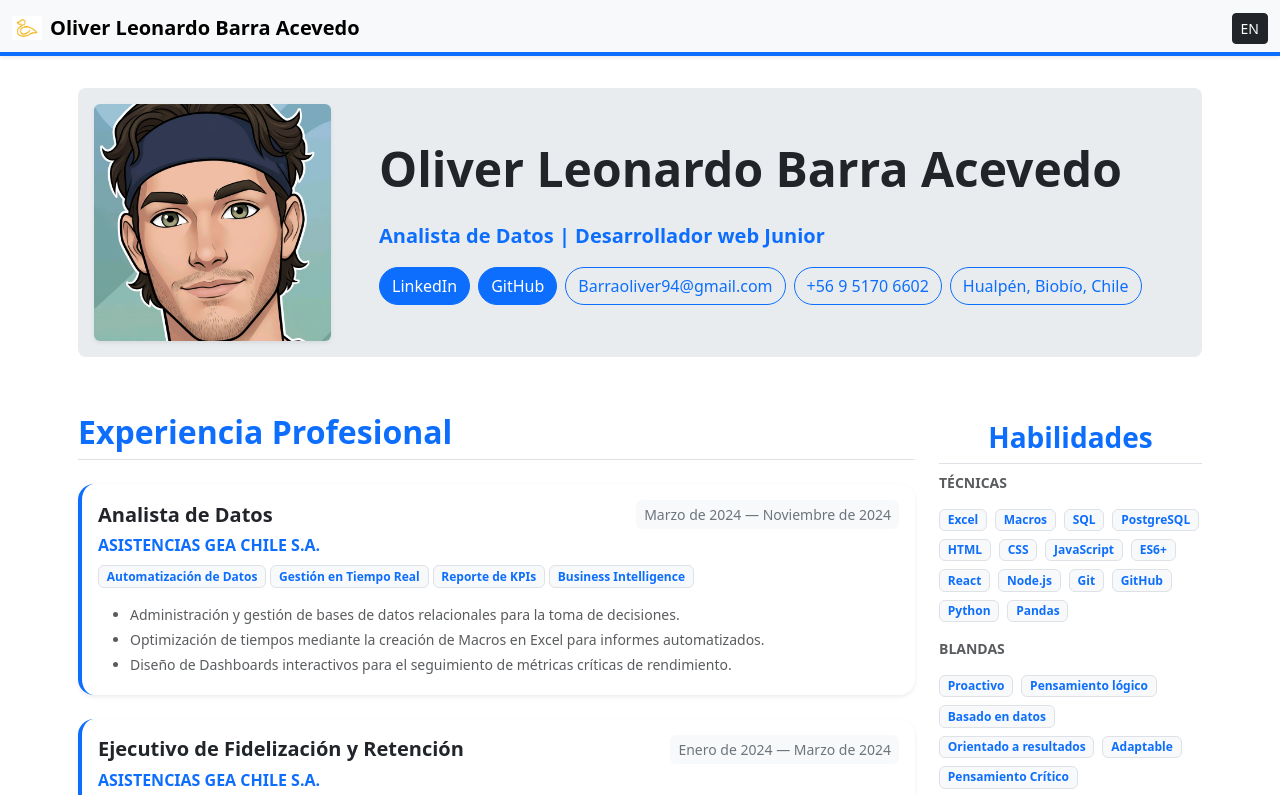
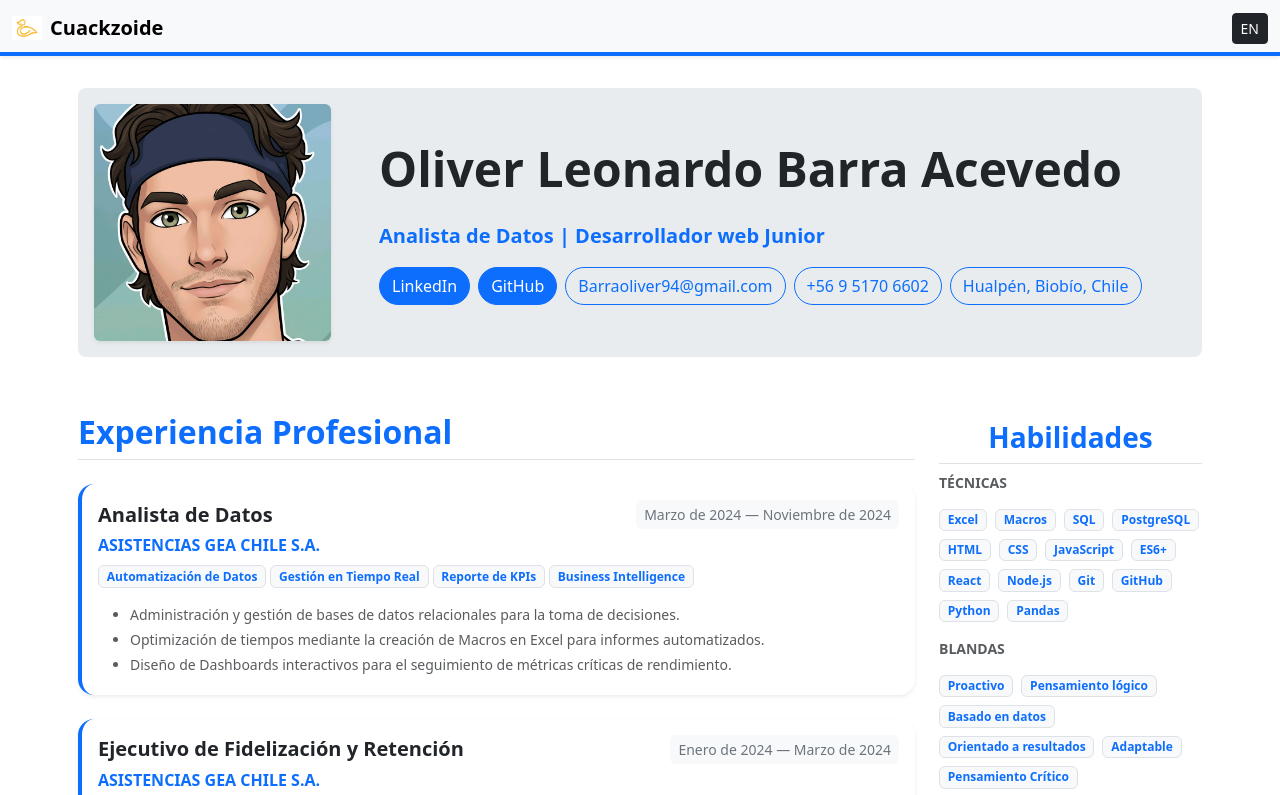
Before and after one commit to Cuackzoide/react-cv, a React (Vite) app: page / in a window 1280 px wide. Shown: the top 795 px of the page. Built offline with nearby package versions, Linux system fonts and the light colour scheme.

Commit message:
release: version 1.0.0

```diff
--- a/package.json
+++ b/package.json
@@ -1,7 +1,7 @@
 {
   "name": "react-cv",
   "private": true,
-  "version": "0.0.0",
+  "version": "1.0.0",
   "type": "module",
   "scripts": {
     "dev": "vite",
--- a/src/App.jsx
+++ b/src/App.jsx
@@ -20,7 +20,6 @@ function App() {
   return (
     <div className="d-flex flex-column min-vh-100 app-wrapper">
       <Navbar
-        profile={cvData.profile}
         lang={lang}
         setLang={setLang}
         onToggleSidebar={() => setShowSidebar(!showSidebar)}
--- a/src/components/Navbar.jsx
+++ b/src/components/Navbar.jsx
@@ -1,7 +1,7 @@
 import { motion, useScroll, useSpring } from "framer-motion";
 import duck from "../assets/img/duck_icon.jpg";
 
-export const Navbar = ({ profile, lang, setLang, onToggleSidebar }) => {
+export const Navbar = ({ lang, setLang, onToggleSidebar }) => {
   const { scrollYProgress } = useScroll();
   const scaleX = useSpring(scrollYProgress, {
     stiffness: 100,
@@ -12,7 +12,7 @@ export const Navbar = ({ profile, lang, setLang, onToggleSidebar }) => {
   return (
     <nav className="navbar bg-body-tertiary sticky-top shadow-sm mb-4 d-print-none p-0">
       <div className="container-fluid py-2">
-        <a className="navbar-brand d-flex align-items-center" href="#">
+        <a className="navbar-brand d-flex align-items-center" href="https://github.com/cuackzoide">
           <img
             src={duck}
             alt="Logo"
@@ -20,7 +20,7 @@ export const Navbar = ({ profile, lang, setLang, onToggleSidebar }) => {
             height="24"
             className="d-inline-block align-text-top me-2"
           />
-          <span className="fw-bold">{profile.name}</span>
+          <span className="fw-bold">Cuackzoide</span>
         </a>
 
         <div className="d-flex gap-2">
--- a/src/index.css
+++ b/src/index.css
@@ -1,4 +1,4 @@
-/* Global Styles */
+/* IA generated styles for correct CV export */
 
 /* Print Styles for PDF Export */
 @media print {
```
